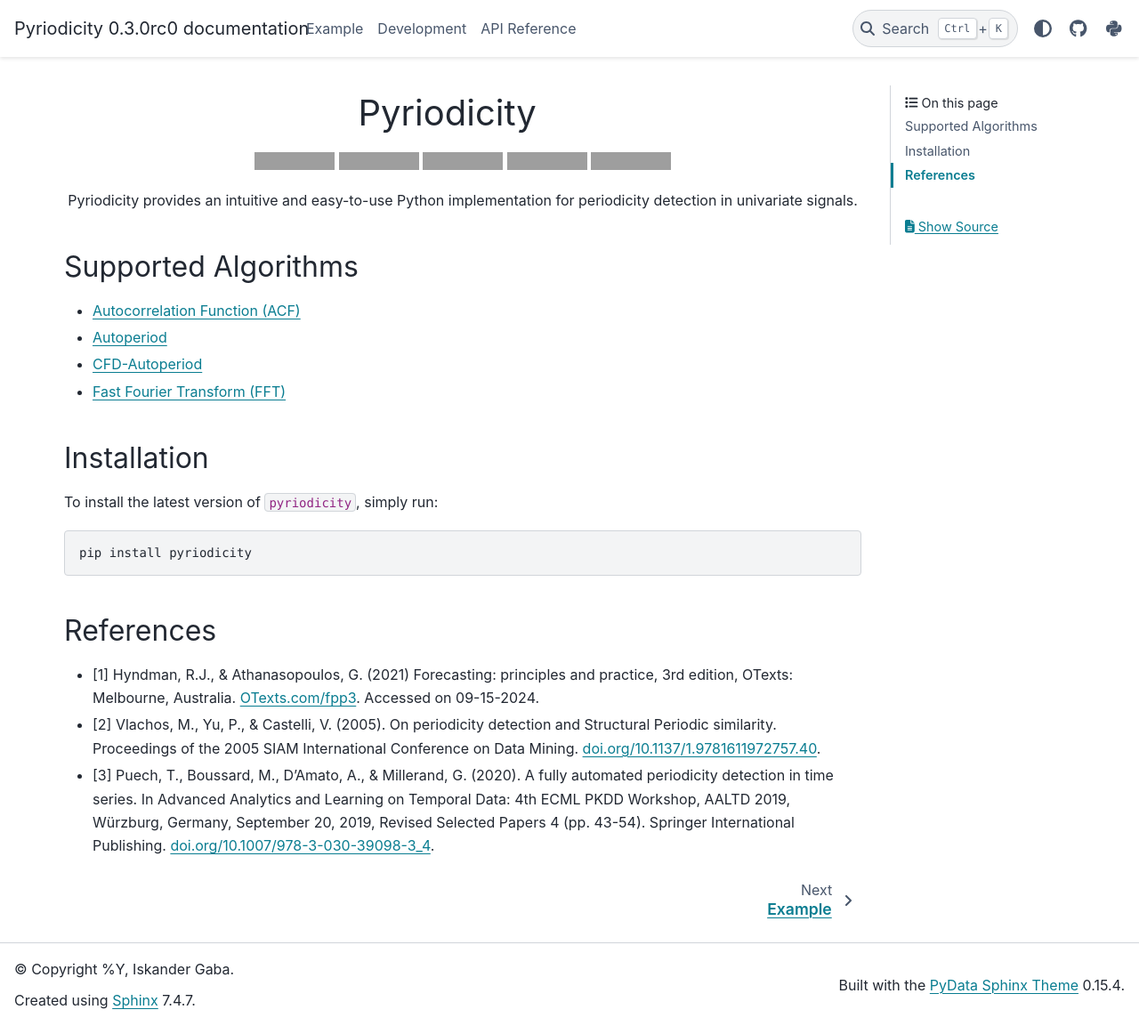
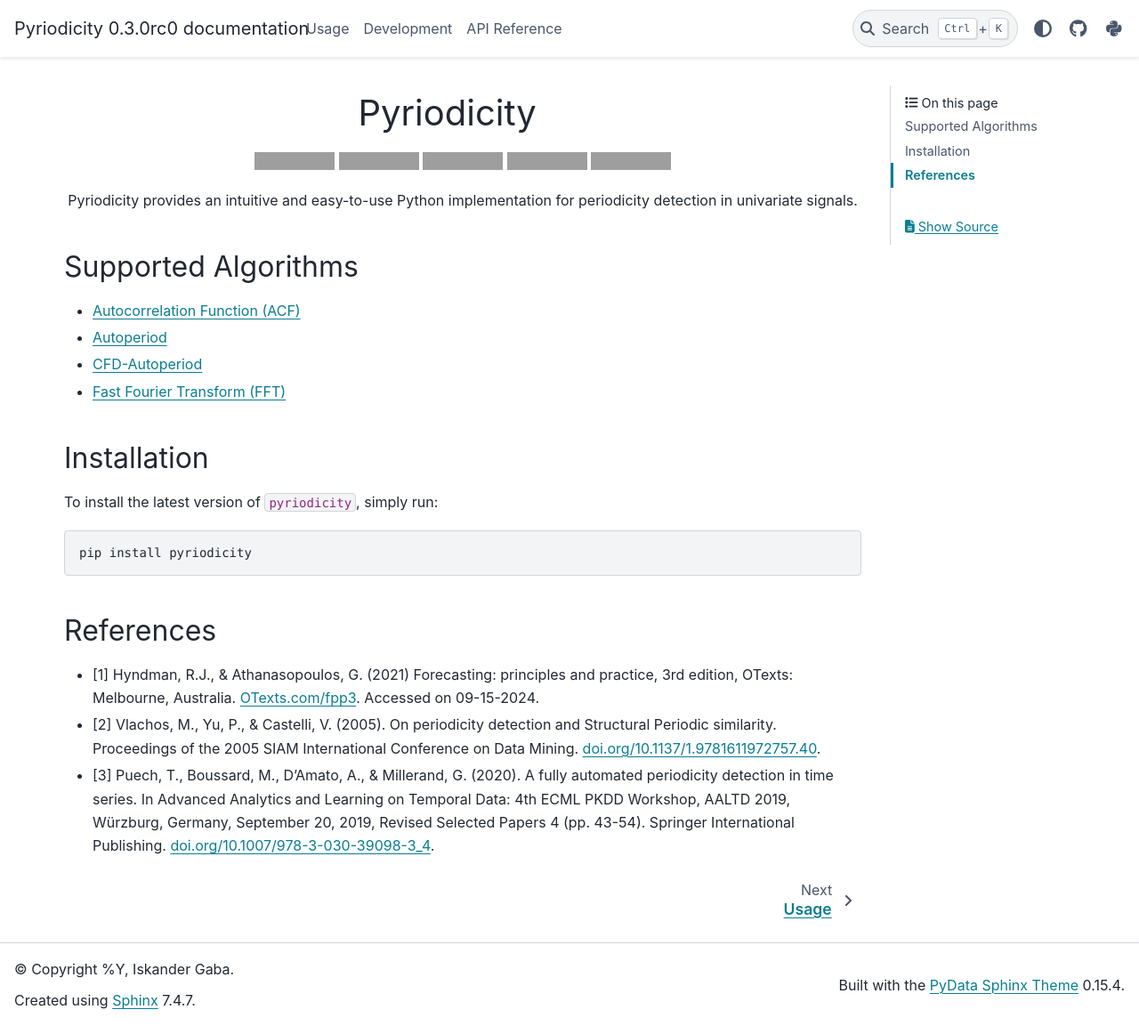
Before and after one commit to iskandergaba/pyriodicity, a Sphinx documentation site: the page built from docs/index.rst, in a window 1280 px wide and 1153 px high. Shown: the whole window at 89% size. Built offline with Sphinx 7.4.7 and the PyData theme 0.15.4, drawn with Linux system fonts in a browser that asks for light colours; grey boxes are pictures that could not be loaded.

Commit message:
Rename example.rst to usage.rst

```diff
--- a/docs/conf.py
+++ b/docs/conf.py
@@ -49,7 +49,7 @@ intersphinx_mapping = {
 
 html_theme = "pydata_sphinx_theme"
 html_static_path = ["_static"]
-html_sidebars = {"example": [], "dev": []}
+html_sidebars = {"usage": [], "dev": []}
 html_theme_options = {
     "icon_links": [
         {
--- a/docs/index.rst
+++ b/docs/index.rst
@@ -52,7 +52,7 @@ References
    :hidden:
    :titlesonly:
 
-   example
+   usage
    dev
    api
 
--- a/docs/example.rst
+++ b/docs/usage.rst
@@ -1,5 +1,5 @@
-Example
--------
+Usage
+-----
 For this example, start by loading Mauna Loa Weekly Atmospheric CO2 Data from `statsmodels <https://www.statsmodels.org>`__
 and downsampling its data to a monthly frequency.
 
```
